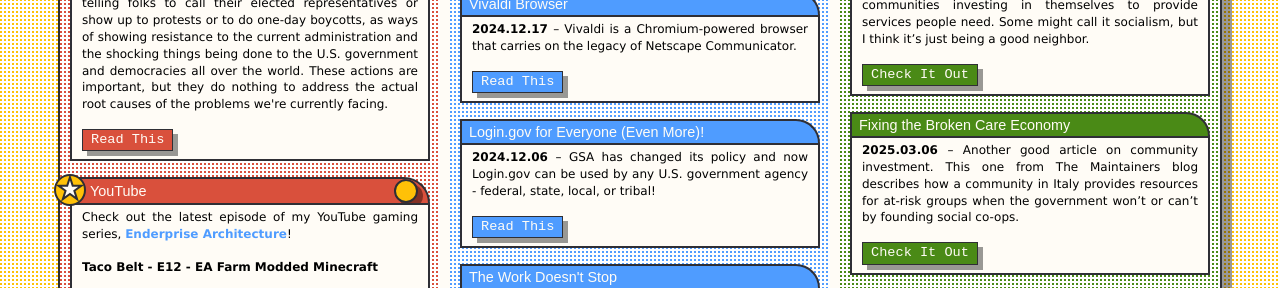
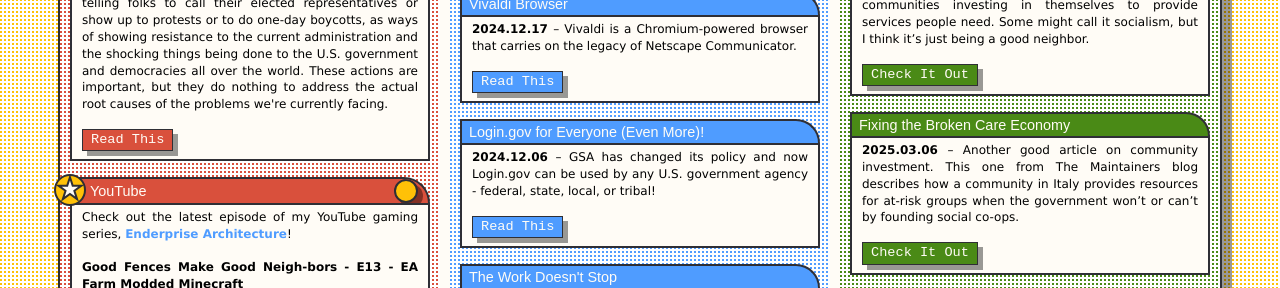
Before and after one commit to krusynth/billhunt.dev, a Jekyll site: the page built from index.md, in a window 1280 px wide and 900 px high, scrolled down 413 px, cut to the strip 0-288 px from the top of the window. Built offline with Jekyll 4.4.1, drawn with Linux system fonts in a browser that asks for light colours; some web fonts are replaced.

Commit message:
Updating latest YouTube video

```diff
--- a/_data/youtube.json
+++ b/_data/youtube.json
@@ -1 +1 @@
-{"title":"Taco Belt - E12 - EA Farm Modded Minecraft","link":"https://www.youtube.com/watch?v=eYpo7YuF5Kg","thumbnail":"https://i2.ytimg.com/vi/eYpo7YuF5Kg/hqdefault.jpg"}
+{"title":"Good Fences Make Good Neigh-bors - E13 - EA Farm Modded Minecraft","link":"https://www.youtube.com/watch?v=DlPrmsuWTjw","thumbnail":"https://i1.ytimg.com/vi/DlPrmsuWTjw/hqdefault.jpg"}
```
